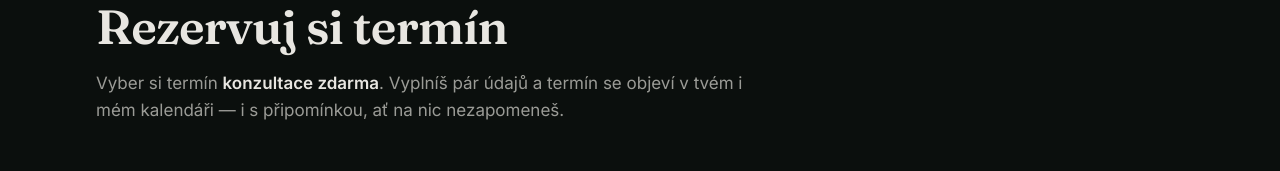
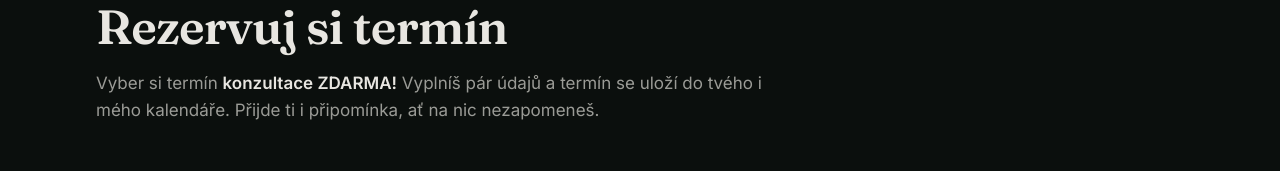
Before and after one commit to pustelnikcoach/pustelnikcoach, a Next.js app: page /rezervace in a window 1280 px wide. Shown: the part 171-342 px from the top of the page. Built offline with nearby package versions, Linux system fonts and the light colour scheme; grey boxes are pictures that could not be loaded.

Commit message:
Update: text na /rezervace - ZDARMA!, bez pomlček, spisovně

```diff
--- a/app/rezervace/page.tsx
+++ b/app/rezervace/page.tsx
@@ -42,9 +42,9 @@ export default function RezervacePage() {
               Rezervuj si termín
             </h1>
             <p className="mt-4 text-[1.0625rem] text-bone/65 leading-relaxed">
-              Vyber si termín <strong className="text-bone">konzultace zdarma</strong>.
-              Vyplníš pár údajů a termín se objeví v tvém i mém kalendáři — i s
-              připomínkou, ať na nic nezapomeneš.
+              Vyber si termín <strong className="text-bone">konzultace ZDARMA!</strong>{" "}
+              Vyplníš pár údajů a termín se uloží do tvého i mého kalendáře.
+              Přijde ti i připomínka, ať na nic nezapomeneš.
             </p>
           </header>
 
```
